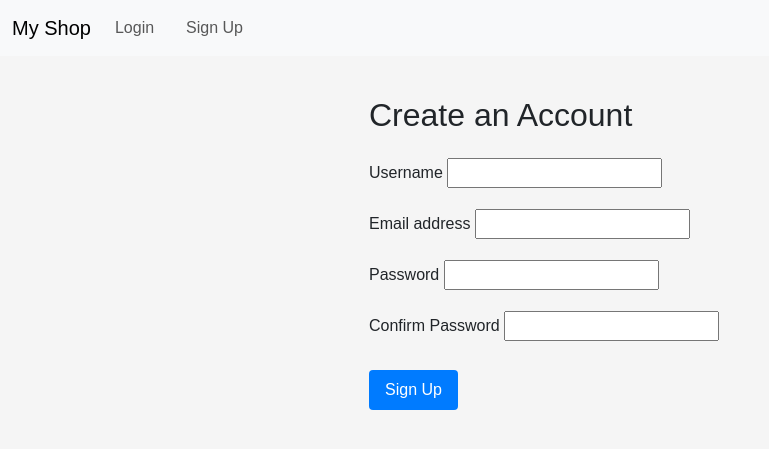
After one commit to maxtheocharis/ecommerce_site_max, a Django app: page /signup/ in a window 1280 px wide. The commit adds this page. Shown: the top 449 px of the page, without its empty margins (0-769 px from the left). Run offline with Django 5.2, Linux system fonts and the light colour scheme; some libraries are stand-ins or nearby versions.

Commit message:
adding a signup form

```diff
--- /dev/null
+++ b/ecommerce/catalog/forms.py
@@ -0,0 +1,17 @@
+from django import forms
+from django.contrib.auth.models import User
+
+class SignUpForm(forms.ModelForm):
+    password = forms.CharField(widget=forms.PasswordInput, label="Password")
+    password2 = forms.CharField(widget=forms.PasswordInput, label="Confirm Password")
+
+    class Meta:
+        model = User
+        fields = ['username', 'email']
+
+    def clean_password2(self):
+        p1 = self.cleaned_data.get('password')
+        p2 = self.cleaned_data.get('password2')
+        if p1 and p2 and p1 != p2:
+            raise forms.ValidationError("Passwords don’t match.")
+        return p2
--- /dev/null
+++ b/ecommerce/catalog/templates/catalog/signup.html
@@ -0,0 +1,24 @@
+{% extends "base.html" %}
+
+{% block title %}Sign Up{% endblock %}
+
+{% block content %}
+<div class="row justify-content-center">
+  <div class="col-md-6">
+    <h2 class="mb-4">Create an Account</h2>
+    <form method="post" novalidate>
+      {% csrf_token %}
+      {% for field in form %}
+        <div class="mb-3">
+          <label class="form-label" for="{{ field.id_for_label }}">{{ field.label }}</label>
+          {{ field }}
+          {% if field.errors %}
+            <div class="text-danger">{{ field.errors|striptags }}</div>
+          {% endif %}
+        </div>
+      {% endfor %}
+      <button type="submit" class="btn btn-primary">Sign Up</button>
+    </form>
+  </div>
+</div>
+{% endblock %}
--- a/ecommerce/catalog/views.py
+++ b/ecommerce/catalog/views.py
@@ -1,6 +1,23 @@
 from django.shortcuts      import render, get_object_or_404, redirect
 from django.contrib.auth.decorators import login_required
 from .models               import Product, Cart, CartItem
+from django.shortcuts      import render, redirect
+from django.contrib.auth   import login
+from .forms                import SignUpForm
+
+def signup(request):
+    if request.method == 'POST':
+        form = SignUpForm(request.POST)
+        if form.is_valid():
+            user = form.save(commit=False)
+            user.set_password(form.cleaned_data['password'])
+            user.save()
+            login(request, user)
+            return redirect('product_list')
+    else:
+        form = SignUpForm()
+    return render(request, 'catalog/signup.html', {'form': form})
+
 
 
 def product_list(request):
--- a/ecommerce/ecommerce/urls.py
+++ b/ecommerce/ecommerce/urls.py
@@ -19,13 +19,16 @@ from django.contrib import admin
 from django.urls import path, include
 from django.conf import settings
 from django.conf.urls.static import static
-
+from catalog.views import signup
 
 urlpatterns = [
     path('admin/', admin.site.urls),
-    path('accounts/', include('django.contrib.auth.urls')),  # login/logout
+    path('accounts/', include('django.contrib.auth.urls')),
+    path('signup/', signup, name='signup'),
     path('', include('catalog.urls')),
 ]
 
+
+
 if settings.DEBUG:
     urlpatterns += static(settings.MEDIA_URL, document_root=settings.MEDIA_ROOT)
--- a/ecommerce/templates/base.html
+++ b/ecommerce/templates/base.html
@@ -4,26 +4,54 @@
 <head>
   <meta charset="UTF-8">
   <title>{% block title %}My Shop{% endblock %}</title>
+
+  <!-- Bootstrap via CDN -->
+  <link
+    href="https://cdn.jsdelivr.net/npm/bootstrap@5.4.0/dist/css/bootstrap.min.css"
+    rel="stylesheet"
+    integrity="sha384-XXXXXXXXXXXXX"
+    crossorigin="anonymous"
+  >
+
+  <!-- Your custom CSS, if any -->
   <link rel="stylesheet" href="{% static 'css/style.css' %}">
 </head>
 <body>
-  <nav style="padding: 1rem; background: #eee;">
-    <a href="{% url 'product_list' %}" style="margin-right: 1rem;">Home</a>
-    {% if user.is_authenticated %}
-      <a href="{% url 'view_cart' %}" style="margin-right: 1rem;">Cart</a>
-      <form action="{% url 'logout' %}" method="post" style="display:inline;">
-        {% csrf_token %}
-        <button type="submit" style="background:none;border:none;color:blue;cursor:pointer;">
-          Logout
-        </button>
-      </form>
-    {% else %}
-      <a href="{% url 'login' %}" style="margin-right: 1rem;">Login</a>
-    {% endif %}
+
+  <nav class="navbar navbar-expand-lg navbar-light bg-light mb-4">
+    <div class="container-fluid">
+      <a class="navbar-brand" href="{% url 'product_list' %}">My Shop</a>
+      <div class="collapse navbar-collapse">
+        <ul class="navbar-nav me-auto mb-2 mb-lg-0">
+          {% if user.is_authenticated %}
+            <li class="nav-item">
+              <a class="nav-link" href="{% url 'view_cart' %}">Cart</a>
+            </li>
+            <li class="nav-item">
+              <form action="{% url 'logout' %}" method="post" class="d-inline">
+                {% csrf_token %}
+                <button class="btn btn-link nav-link" type="submit">Logout</button>
+              </form>
+            </li>
+          {% else %}
+            <li class="nav-item">
+              <a class="nav-link" href="{% url 'login' %}">Login</a>
+            </li>
+            <li class="nav-item">
+              <a class="nav-link" href="{% url 'signup' %}">Sign Up</a>
+            </li>
+          {% endif %}
+        </ul>
+      </div>
+    </div>
   </nav>
 
-  <div class="container" style="padding: 1rem;">
+  <div class="container">
     {% block content %}{% endblock %}
   </div>
+
+  <!-- Bootstrap JS (optional) -->
+  <script src="https://cdn.jsdelivr.net/npm/bootstrap@5.4.0/dist/js/bootstrap.bundle.min.js"
+    integrity="sha384-YYYYYYYYYYYYY" crossorigin="anonymous"></script>
 </body>
 </html>
```
Also changed, not shown: ecommerce/db.sqlite3.
